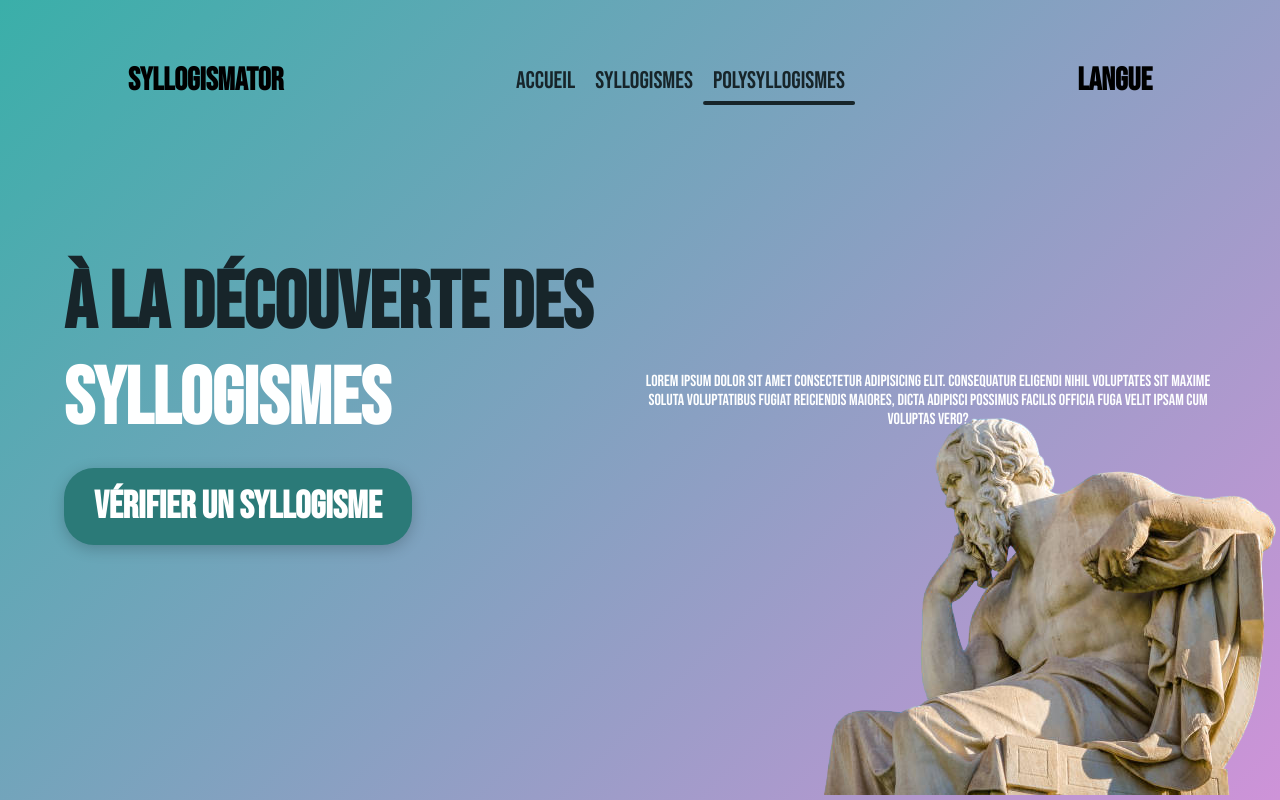
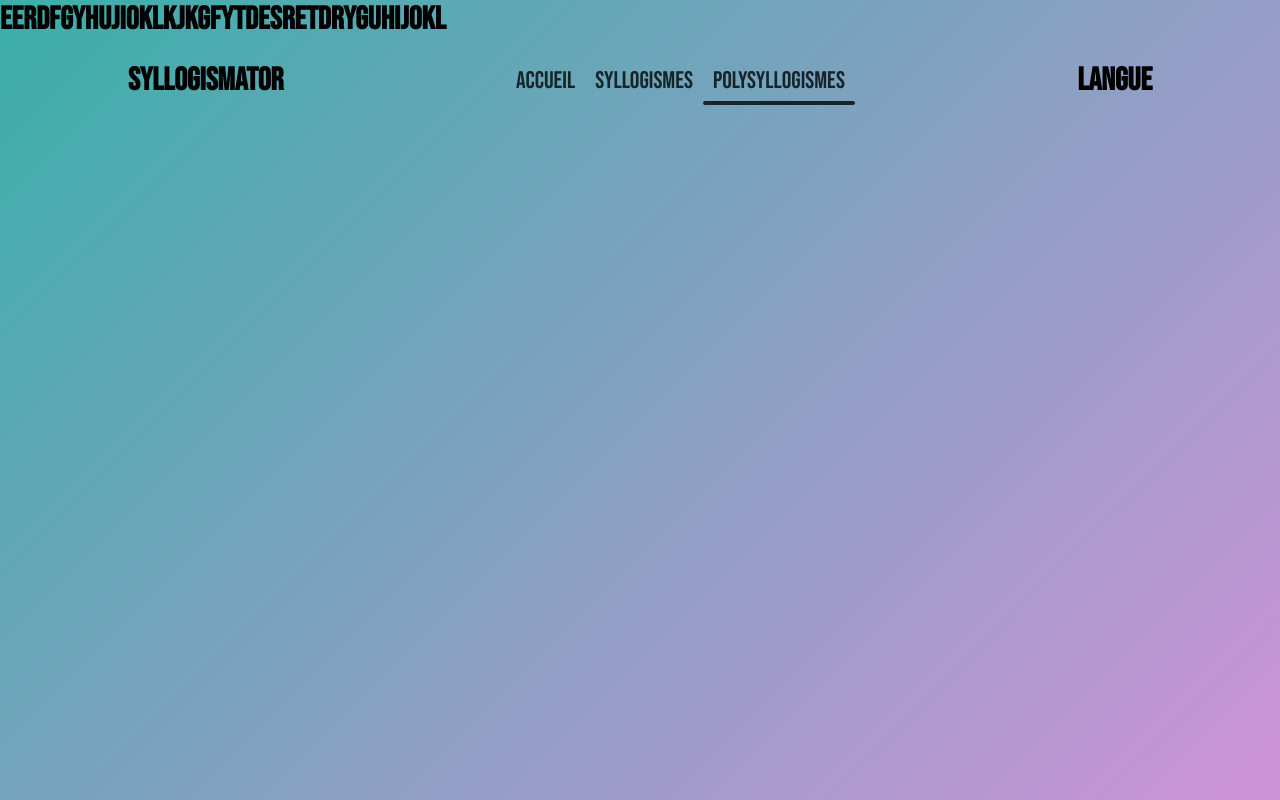
Before and after one commit to floeme/GL-Syllogisme, a React (Vite) app in the folder syllogismator/: page /polysyllogismes in a window 1280 px wide. Built offline with nearby package versions, Linux system fonts and the light colour scheme.

Commit message:
commit du projet propre , on peut commencer

```diff
--- a/syllogismator/src/App.tsx
+++ b/syllogismator/src/App.tsx
@@ -1,6 +1,8 @@
 import './styles/pages/_home.scss'
-import { Home } from './components/pages/Home'
+import { Home } from './components/pages/Home';
 import { BrowserRouter, Routes, Route } from 'react-router-dom';
+import { Syllogismes } from './components/pages/Syllogismes';
+import { Polysyllogismes } from './components/pages/Polysyllogismes';
 
 function App() {
   return (
@@ -12,11 +14,8 @@ function App() {
           {/* si c'est une url qui mene a rien cela ramene a la page home */}
           <Route path="*" element={<Home></Home>} />
 
-          {/* <Route path="/syllogismes" element={<Syllogismes></Syllogismes>} /> */}
-          {/* <Route */}
-            {/* path="/polysyllogismes" */}
-            {/* element={<Polysyllogismes></Polysyllogismes>} */}
-          {/* /> */}
+          <Route path="/syllogismes" element={<Syllogismes></Syllogismes>} />
+          <Route path="/polysyllogismes" element={<Polysyllogismes></Polysyllogismes>} />
         </Routes>
       </BrowserRouter>
    </div>
--- a/syllogismator/src/components/elements/Texte1.tsx
+++ b/syllogismator/src/components/elements/Texte1.tsx
@@ -1,5 +1,3 @@
-import React from "react";
-
 export const Texte1 = () => {
   return (
     <div className="socratetext">
--- a/syllogismator/src/components/elements/Texte2.tsx
+++ b/syllogismator/src/components/elements/Texte2.tsx
@@ -1,5 +1,3 @@
-import React from "react";
-
 export const Texte2 = () => {
   return (
     <div className="socratetext">
--- a/syllogismator/src/components/pages/Polysyllogismes.tsx
+++ b/syllogismator/src/components/pages/Polysyllogismes.tsx
@@ -1,10 +1,10 @@
-import React from "react";
 import Navigation from "../elements/Navigation";
 
-const Polysyllogismes = () => {
+export const Polysyllogismes = () => {
   return (
     <div>
       <Navigation />
+      <h1>eerdfgyhujioklkjkgfytdesretdryguhijokl</h1>
     </div>
   );
 };
--- a/syllogismator/src/components/pages/Syllogismes.tsx
+++ b/syllogismator/src/components/pages/Syllogismes.tsx
@@ -1,12 +1,11 @@
-import React from "react";
 import Navigation from "../elements/Navigation";
 
-const Syllogismes = () => {
+export const Syllogismes = () => {
   return (
     <div className="Syllogism">
       <Navigation />
       <div className="content">
-        {/* Todo */}
+        <h1>coucou etienne cest maman !</h1>
       </div>
     </div>
   );
```
